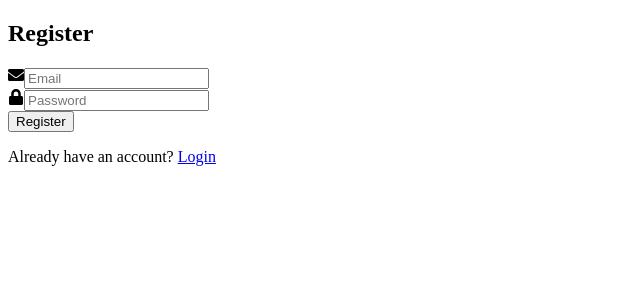
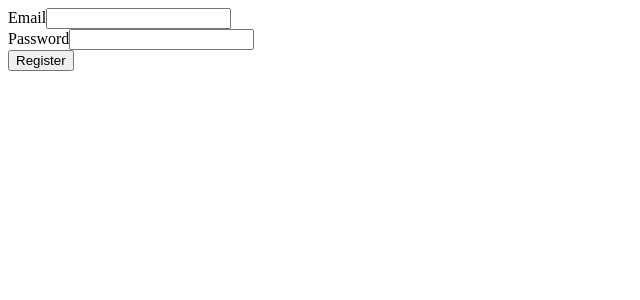
Before and after one commit to AnastasiiaMehei/job, a Next.js app: page /register in a window 1280 px wide. Shown: the top 300 px of the page, without its empty margins (0-640 px from the left). Built offline with nearby package versions, Linux system fonts and the light colour scheme.

Commit message:
RegisterForm

```diff
--- a/src/components/RegisterForm.tsx
+++ b/src/components/RegisterForm.tsx
@@ -1,107 +1,79 @@
-import * as Yup from "yup";
-import { Formik, Form, Field, ErrorMessage } from "formik";
-import Link from "next/link";
-import { FaEnvelope, FaLock } from "react-icons/fa";
 import { useRouter } from "next/router";
+import { useState } from "react";
+
+interface RegisterFormValues {
+  email: string;
+  password: string;
+}
 
 export default function RegisterForm() {
   const router = useRouter();
+  const [values, setValues] = useState<RegisterFormValues>({
+    email: "",
+    password: "",
+  });
 
-  const handleSubmit = async (values, actions) => {
+  const handleChange = (e: React.ChangeEvent<HTMLInputElement>) => {
+    setValues({
+      ...values,
+      [e.target.name]: e.target.value,
+    });
+  };
+
+  const handleSubmit = async (e: React.FormEvent<HTMLFormElement>) => {
+    e.preventDefault();
     console.log("Register request payload:", values);
 
     try {
-      const response = await fetch('https://search-job-server-11.onrender.com/auth/register', {
-        method: 'POST',
+      const response = await fetch("https://search-job-server-11.onrender.com/auth/register", {
+        method: "POST",
         headers: {
-          'Content-Type': 'application/json',
+          "Content-Type": "application/json",
         },
         body: JSON.stringify(values),
       });
 
-      if (!response.ok) {
-        throw new Error('Registration failed');
+      if (response.ok) {
+        console.log("Registration successful");
+        router.push("/login"); // Перенаправлення на сторінку логіну після успішної реєстрації
+      } else {
+        console.error("Registration failed");
       }
-
-      const data = await response.json();
-      console.log(data);
-
-      // Redirect to login page after successful registration
-      router.push('/login');
-    } catch (err) {
-      console.error(err);
+    } catch (error) {
+      console.error("Error during registration:", error);
     }
-
-    actions.resetForm();
   };
 
-  const validationSchema = Yup.object().shape({
-    email: Yup.string().email("Invalid email").required("Required"),
-    password: Yup.string()
-      .min(6, "Too Short")
-      .max(50, "Too Long")
-      .required("Required"),
-  });
-
   return (
-    <section className="flex justify-center items-center h-screen bg-gray-100">
-      <div className="w-full max-w-md p-8 bg-white rounded-lg shadow-lg">
-        <Formik
-          initialValues={{
-            email: "",
-            password: "",
-          }}
-          validationSchema={validationSchema}
-          onSubmit={handleSubmit}
-        >
-          <Form className="space-y-6">
-            <h2 className="text-2xl font-bold text-center">Register</h2>
-                      <div className="relative">
-              <FaEnvelope className="absolute top-1/2 left-3 transform -translate-y-1/2 text-gray-400" />
-              <Field
-                className="w-full pl-10 pr-4 py-2 border border-gray-300 rounded-lg focus:outline-none focus:ring-2 focus:ring-blue-500"
+    <form onSubmit={handleSubmit} className="space-y-4">
+      <div>
+        <label className="block text-gray-700">Email</label>
+        <input
           type="email"
           name="email"
-                placeholder="Email"
-              />
-              <ErrorMessage
-                className="text-red-500 text-sm mt-1"
-                name="email"
-                component="span"
+          value={values.email}
+          onChange={handleChange}
+          className="w-full p-2 border border-gray-300 rounded-lg focus:outline-none focus:ring-2 focus:ring-blue-500"
+          required
         />
       </div>
-            <div className="relative">
-              <FaLock className="absolute top-1/2 left-3 transform -translate-y-1/2 text-gray-400" />
-              <Field
-                className="w-full pl-10 pr-4 py-2 border border-gray-300 rounded-lg focus:outline-none focus:ring-2 focus:ring-blue-500"
+      <div>
+        <label className="block text-gray-700">Password</label>
+        <input
           type="password"
           name="password"
-                placeholder="Password"
-              />
-              <ErrorMessage
-                className="text-red-500 text-sm mt-1"
-                name="password"
-                component="span"
+          value={values.password}
+          onChange={handleChange}
+          className="w-full p-2 border border-gray-300 rounded-lg focus:outline-none focus:ring-2 focus:ring-blue-500"
+          required
         />
       </div>
-
       <button
+        type="submit"
         className="w-full py-2 bg-blue-500 text-white font-bold rounded-lg hover:bg-blue-600 focus:outline-none focus:ring-2 focus:ring-blue-500"
-              type="submit"
       >
         Register
       </button>
-            <div className="text-center">
-              <p className="text-gray-600">
-                Already have an account?{" "}
-                <Link href="/login" className="text-blue-500 hover:underline">
-                  Login
-                </Link>
-              </p>
-            </div>
-          </Form>
-        </Formik>
-      </div>
-    </section>
+    </form>
   );
 }
```
Lines whose indentation alone changed are shown as unchanged.
